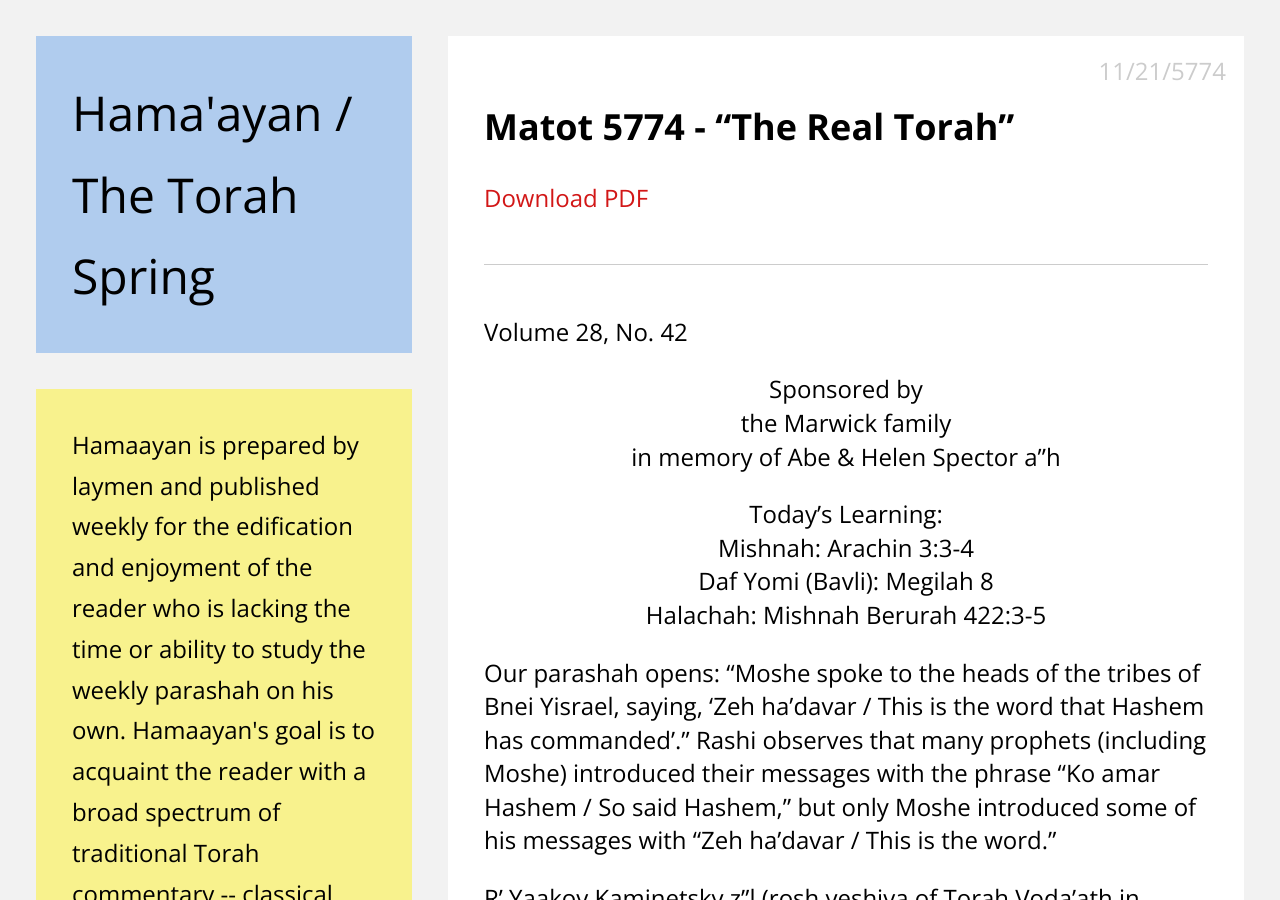
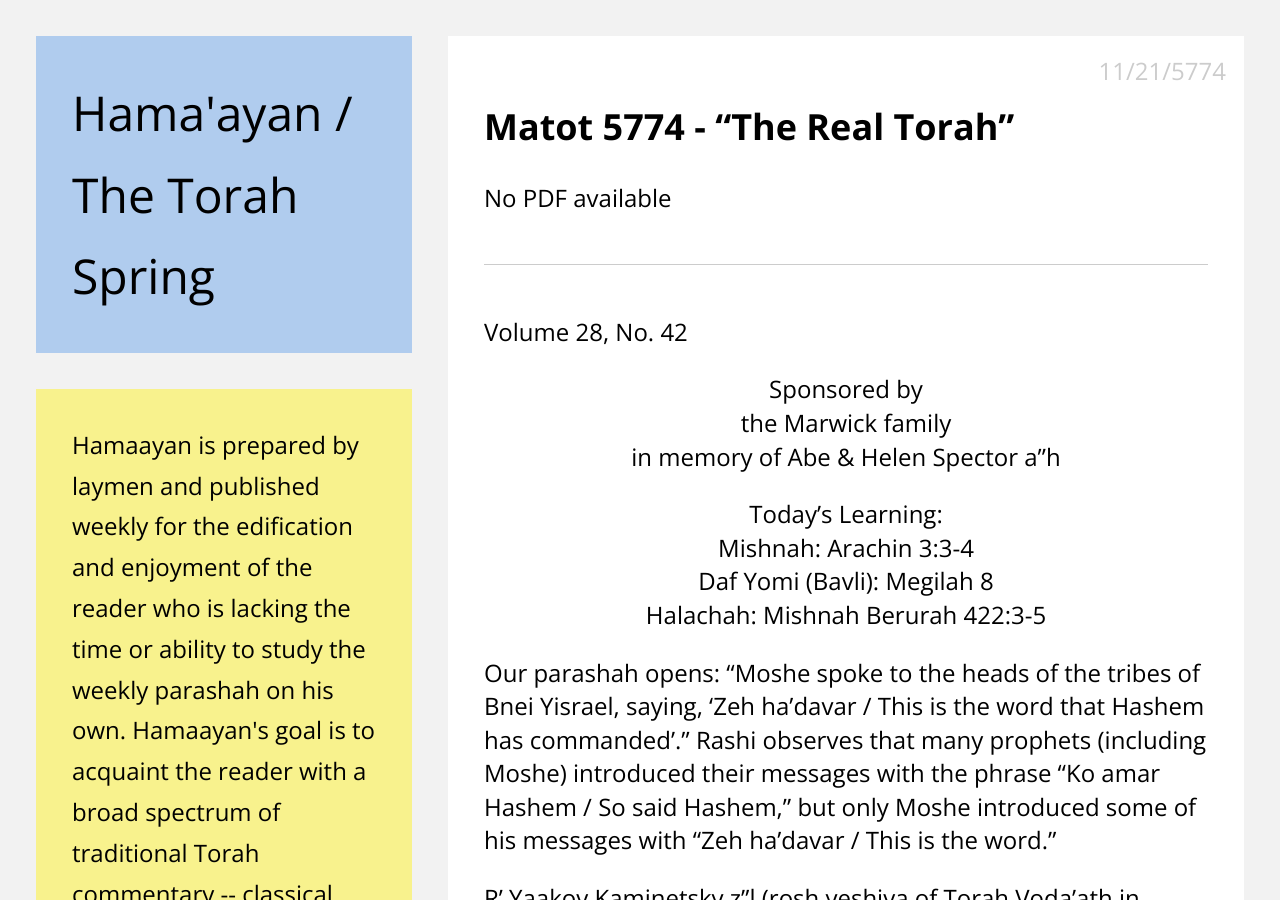
Before and after one commit to the-torah-spring/archive-website, a Jekyll site: the page built from _posts/5774/2014-07-19-5774-42-Matot.markdown, in a window 1280 px wide and 900 px high. Built offline with Jekyll 4.4.1, drawn with Linux system fonts in a browser that asks for light colours.

Commit message:
Also "detect" PDF on post page

```diff
--- a/_layouts/post.html
+++ b/_layouts/post.html
@@ -4,7 +4,13 @@
 
 <div class="main-content">
 <article class="color3 module">
-<h1>{{ page.title }}</h1><a href="{{ site.url }}/assets/pdf/{{ page.pdf }}">Download PDF</a><hr>
+<h1>{{ page.title }}</h1>
+{% if post.pdf and post.pdf != '' %}
+	<a href="{{ site.url }}/assets/pdf/{{ post.pdf }}">Download PDF</a>
+{% else %}
+	No PDF available
+{% endif %}
+<hr>
 <time>{{ page.date| date: "%m/%d/%Y" }}</time>
 <p>Volume {{ page.volume }}, No. {{ page.issue }}</p>
 <div id="article_meta" style="text-align: center;">
```
